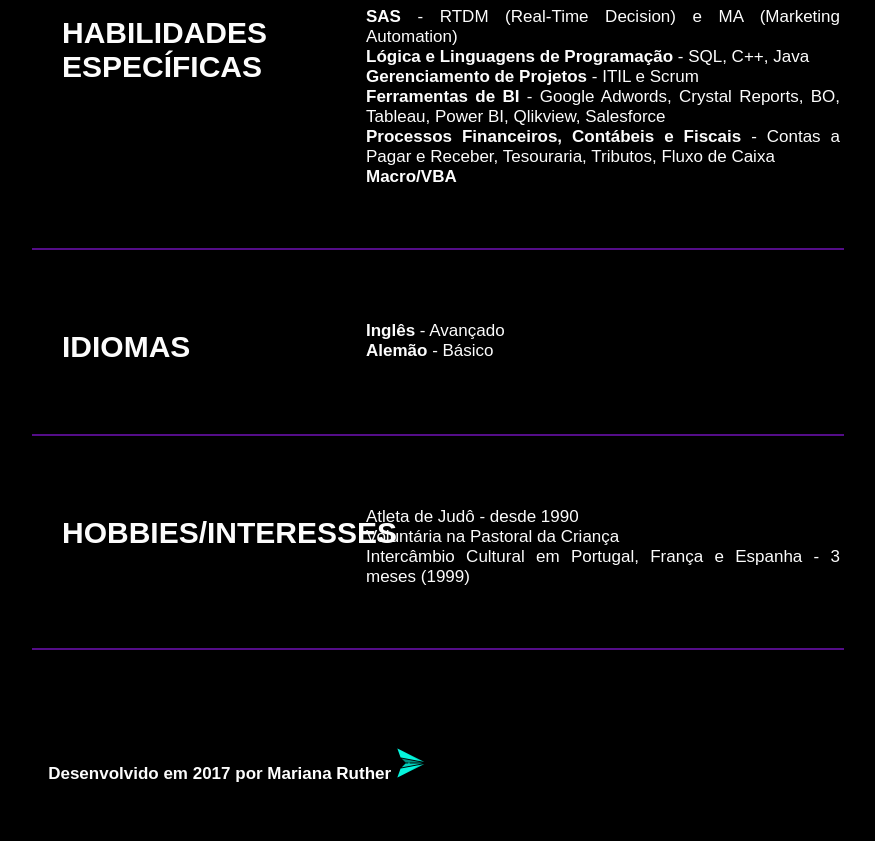
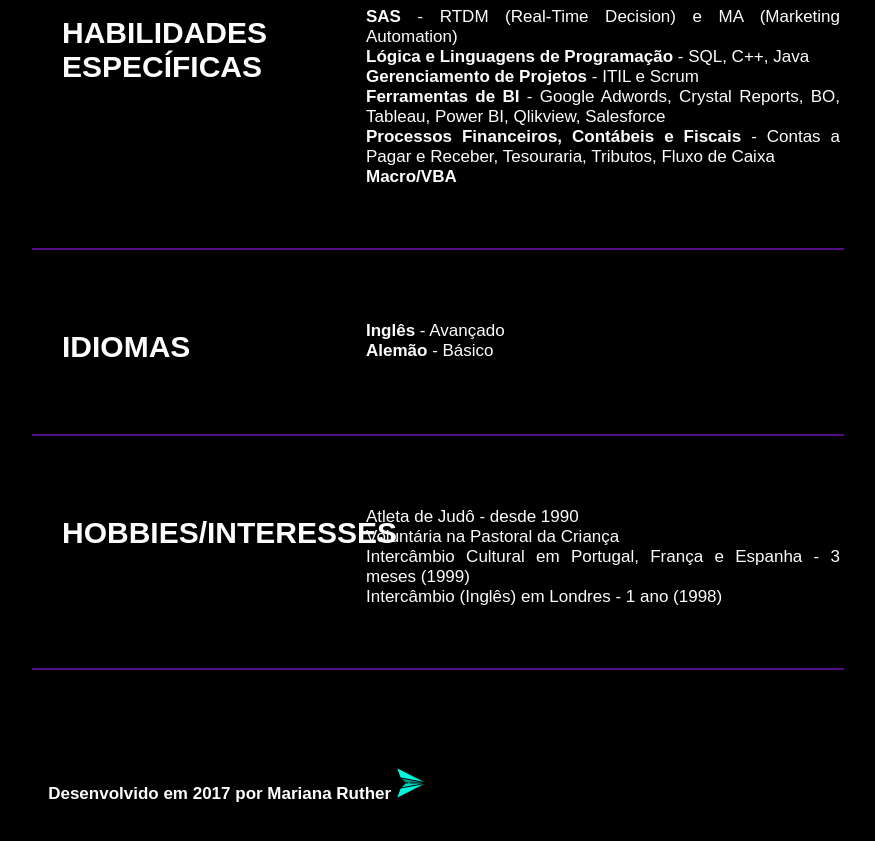
Before and after one commit to MarianaRuther/MarianaRuther.github.io, a plain HTML site: page index.html in a window 1280 px wide. Shown: the part 3705-4546 px from the top of the page, without its empty margins (368-1243 px from the left). Drawn offline with Linux system fonts and the light colour scheme; a script that the page names is missing; a web font is replaced by a local one.

Commit message:
Alteração Hobbies

```diff
--- a/index.html
+++ b/index.html
@@ -281,7 +281,7 @@
                             <li>Atleta de Judô - desde 1990</li>
                             <li>Voluntária na Pastoral da Criança</li>
                             <li>Intercâmbio Cultural em Portugal, França e Espanha - 3 meses (1999)</li>
-<!--                             <li>Intercâmbio (Inglês) em Londres - 1 ano (1998)</li> -->
+                            <li>Intercâmbio (Inglês) em Londres - 1 ano (1998)</li>
                         </ul>
                     </section>
                     </main>
```
